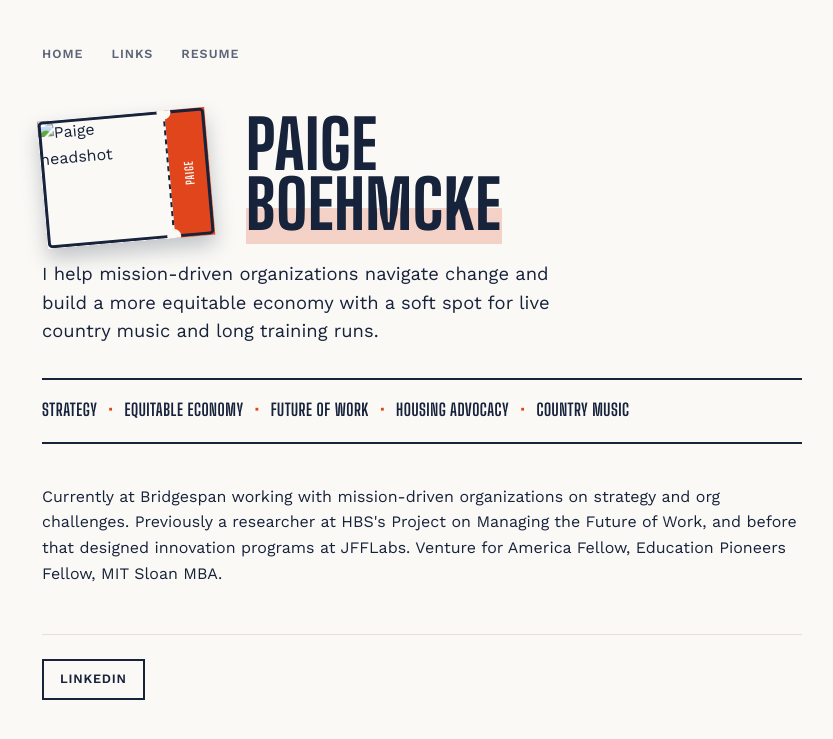
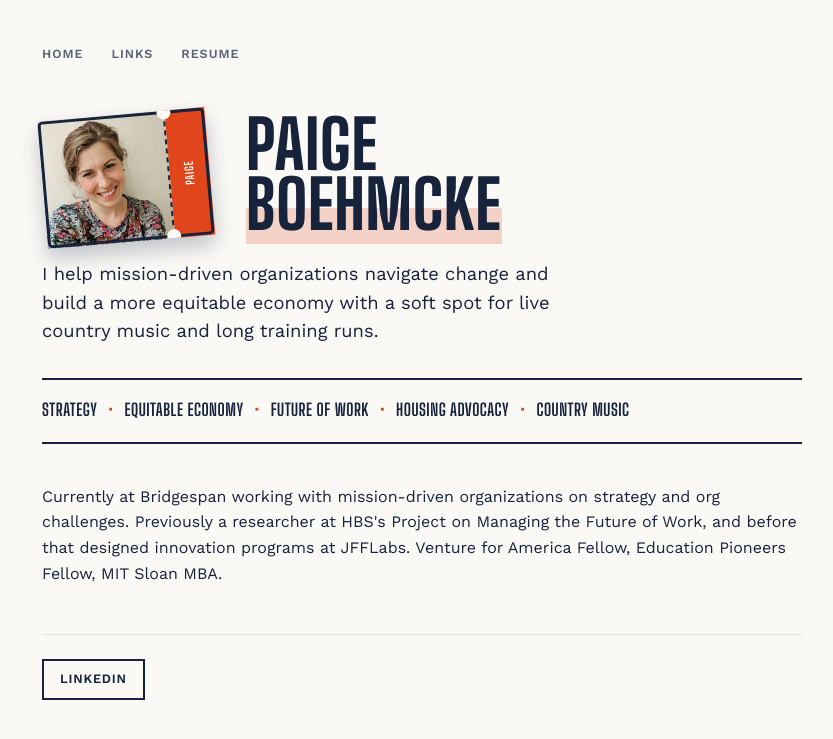
Before and after one commit to paigeboehmcke/paigeboehmcke.github.io, a Jekyll site: the page built from index.html, in a window 1280 px wide. Shown: the top 739 px of the page, without its empty margins (218-1051 px from the left). Built offline with Jekyll 4.4.1, drawn with Linux system fonts in a browser that asks for light colours.

Commit message:
Update index.html

```diff
--- a/index.html
+++ b/index.html
@@ -4,7 +4,7 @@ title: Paige Boehmcke
 ---
 <div class="hero">
   <span class="ticket-frame">
-    <img class="stub-img" src="/headshot_500px.png" alt="Paige headshot">
+    <img class="stub-img" src="/images/headshot_500px.png" alt="Paige headshot">
     <div class="stub-tab"><span>Paige</span></div>
     <svg class="frame-ink" viewBox="0 0 168 128" xmlns="http://www.w3.org/2000/svg">
       <rect x="2" y="2" width="164" height="124" rx="3" fill="none" stroke="#17223B" stroke-width="3"/>
```
